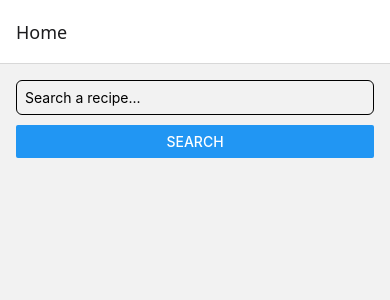
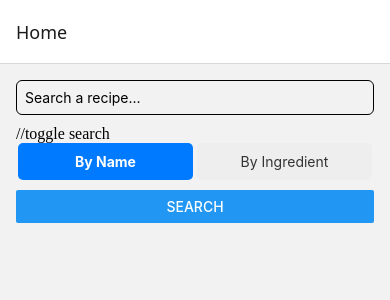
Before and after one commit to tushar73-jet/RecipeBox, a React Native app: screen /Home in a window 390 px wide. Shown: the top 300 px of the page. Built offline with nearby package versions, Linux system fonts and the light colour scheme.

Commit message:
Implement search by ingredient logic

```diff
--- a/src/screens/HomeScreen.jsx
+++ b/src/screens/HomeScreen.jsx
@@ -1,17 +1,39 @@
 import React, { useState } from "react";
 import { View, TextInput, Button, FlatList, Text, Image, TouchableOpacity, StyleSheet } from "react-native";
+import RecipeCard from "../components/RecipeCard";
 
 export default function HomeScreen({ navigation }) {
   const [query, setQuery] = useState("");
   const [recipes, setRecipes] = useState([]);
+  const [searchMode, setSearchMode] = useState("name");
 
   const searchRecipes = async () => {
+    if (!query) return;
     try {
       const res = await fetch(`https://www.themealdb.com/api/json/v1/1/search.php?s=${query}`);
       const data = await res.json();
       setRecipes(data.meals || []);
     } catch (err) {
       console.error(err);
+    }
+  };
+
+  const searchByIngredient = async () => {
+    if (!query) return;
+    try {
+      const res = await fetch(`https://www.themealdb.com/api/json/v1/1/filter.php?i=${query}`);
+      const data = await res.json();
+      setRecipes(data.meals || []);
+    } catch (err) {
+      console.error(err);
+    }
+  };
+
+  const handleSearch = () => {
+    if (searchMode === "name") {
+      searchRecipes();
+    } else {
+      searchByIngredient();
     }
   };
 
@@ -23,19 +45,34 @@ export default function HomeScreen({ navigation }) {
         value={query}
         onChangeText={setQuery}
       />
-      <Button title="Search" onPress={searchRecipes} />
+
+      //toggle search
+      <View style={styles.toggleContainer}>
+        <TouchableOpacity
+          style={[styles.toggleBtn, searchMode === "name" && styles.activeBtn]}
+          onPress={() => setSearchMode("name")}
+        >
+          <Text style={[styles.toggleText, searchMode === "name" && styles.activeText]}>By Name</Text>
+        </TouchableOpacity>
+        <TouchableOpacity
+          style={[styles.toggleBtn, searchMode === "ingredient" && styles.activeBtn]}
+          onPress={() => setSearchMode("ingredient")}
+        >
+          <Text style={[styles.toggleText, searchMode === "ingredient" && styles.activeText]}>By Ingredient</Text>
+        </TouchableOpacity>
+      </View>
+
+
+
+      <Button title="Search" onPress={handleSearch} />
 
       <FlatList
         data={recipes}
         keyExtractor={(item) => item.idMeal}
+        contentContainerStyle={{ paddingBottom: 20, paddingTop: 10 }}
         renderItem={({ item }) => (
-          <TouchableOpacity
-            style={styles.card}
-            onPress={() => navigation.navigate("RecipeDetail", { meal: item })}
-          >
-            <Image source={{ uri: item.strMealThumb }} style={styles.image} />
-            <Text style={styles.name}>{item.strMeal}</Text>
-          </TouchableOpacity>
+          <RecipeCard meal={item} />
+
         )}
       />
     </View>
@@ -45,7 +82,9 @@ export default function HomeScreen({ navigation }) {
 const styles = StyleSheet.create({
   container: { flex: 1, padding: 16 },
   input: { borderWidth: 1, padding: 8, marginBottom: 10, borderRadius: 6 },
-  card: { flexDirection: "row", marginBottom: 12, alignItems: "center" },
-  image: { width: 80, height: 80, borderRadius: 8, marginRight: 10 },
-  name: { fontSize: 16, fontWeight: "bold" },
+  toggleContainer: { flexDirection: 'row', marginBottom: 10 },
+  toggleBtn: { flex: 1, padding: 10, alignItems: 'center', backgroundColor: '#eee', marginHorizontal: 2, borderRadius: 5 },
+  activeBtn: { backgroundColor: '#007AFF' },
+  toggleText: { color: '#333' },
+  activeText: { color: '#fff', fontWeight: 'bold' },
 });
--- a/src/screens/RecipeDetailScreen.jsx
+++ b/src/screens/RecipeDetailScreen.jsx
@@ -1,8 +1,46 @@
-import React from "react";
-import { ScrollView, Text, Image, StyleSheet } from "react-native";
+import React, { useState, useEffect } from "react";
+import { ScrollView, Text, Image, StyleSheet, ActivityIndicator, View } from "react-native";
 
 export default function RecipeDetailScreen({ route }) {
-  const { meal } = route.params;
+  const { meal: initialMeal, idMeal } = route.params || {};
+  const [meal, setMeal] = useState(initialMeal || null);
+  const [loading, setLoading] = useState(!initialMeal);
+
+
+  useEffect(() => {
+    const fetchFullDetails = async () => {
+      try {
+        const id = idMeal || initialMeal?.idMeal;
+        if (!id) return;
+
+        const res = await fetch(`https://www.themealdb.com/api/json/v1/1/lookup.php?i=${id}`);
+        const data = await res.json();
+        if (data.meals && data.meals.length > 0) {
+          setMeal(data.meals[0]);
+        }
+      } catch (error) {
+        console.error("Error fetching details:", error);
+      } finally {
+        setLoading(false);
+      }
+    };
+
+    // If we don't have instructions yet, fetch them
+    if (!meal || !meal.strInstructions) {
+      fetchFullDetails();
+    } else {
+      setLoading(false);
+    }
+  }, [idMeal, initialMeal]);
+
+  if (loading) {
+    return <View style={styles.center}><ActivityIndicator size="large" color="#0000ff" /></View>;
+  }
+
+  if (!meal) {
+    return <View style={styles.center}><Text>Recipe not found.</Text></View>;
+  }
+
 
   return (
     <ScrollView style={styles.container}>
@@ -34,4 +72,5 @@ const styles = StyleSheet.create({
   section: { fontSize: 18, fontWeight: "bold", marginTop: 12 },
   ingredient: { fontSize: 15, marginLeft: 8 },
   instructions: { fontSize: 15, lineHeight: 22, marginTop: 6 },
+  center: { flex: 1, justifyContent: 'center', alignItems: 'center' },
 });
```
